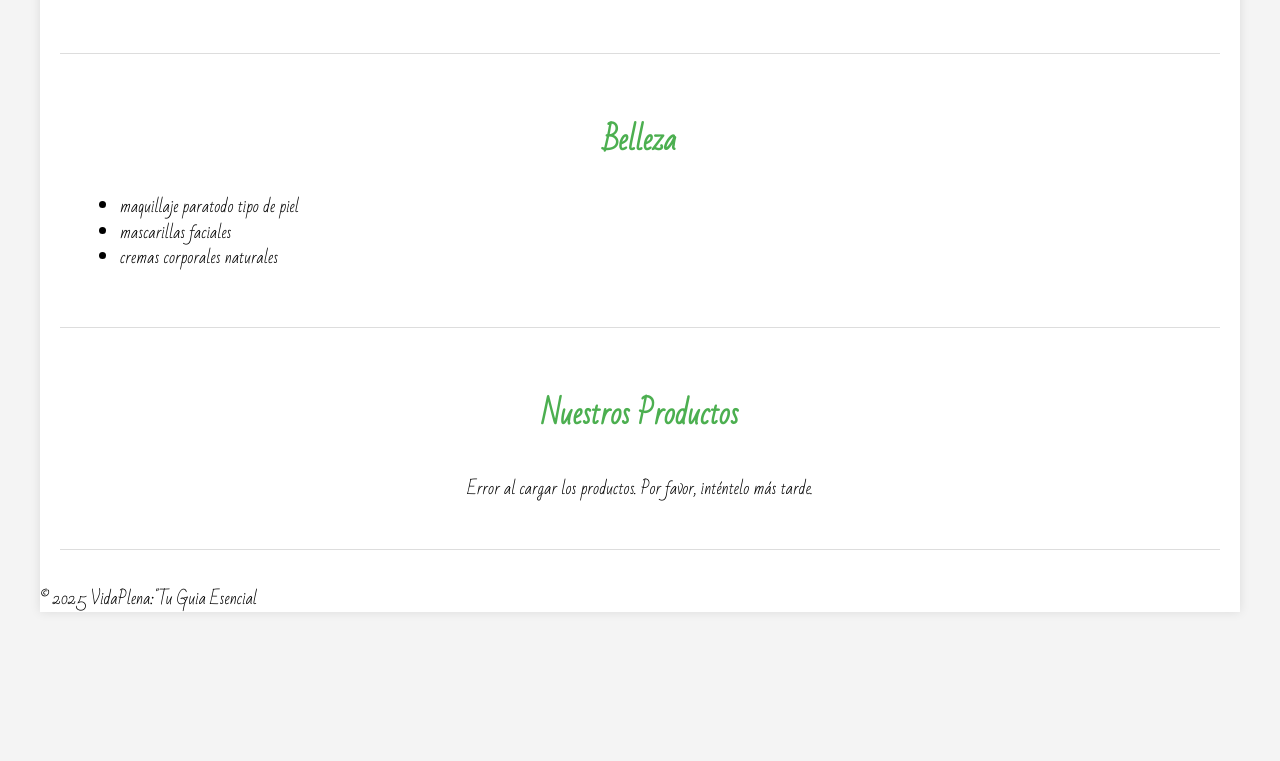
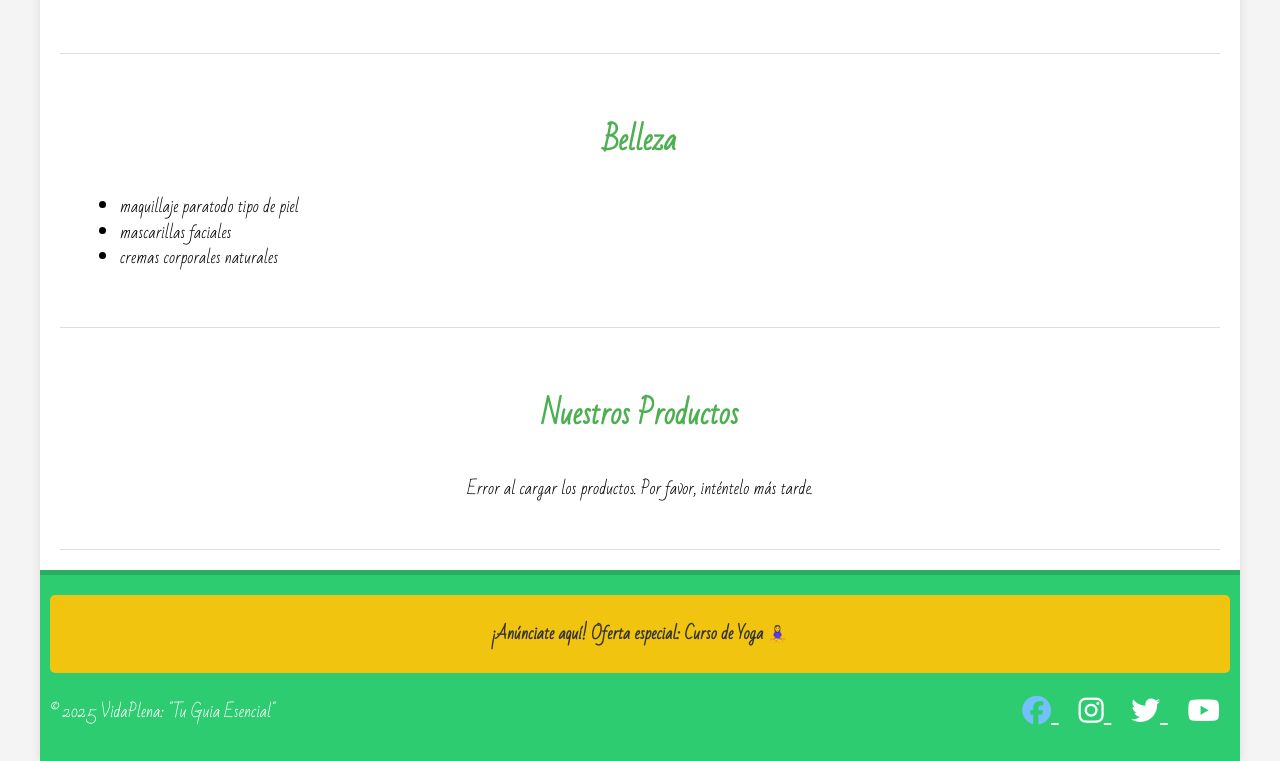
Before and after one commit to Mayli92/Proyecto_Final, a plain HTML site: page index.html in a window 1280 px wide. Shown: the part 1398-2159 px from the top of the page. Before the commit the page ends 2026 px from the top, so only its background shows below. Drawn offline with Linux system fonts and the light colour scheme; no server answers.

Commit message:
Enhance footer design and functionality across multiple HTML files, adding social media links and promotional content.

```diff
--- a/index.html
+++ b/index.html
@@ -7,6 +7,7 @@
     <title>Proyecto Flexbox Responsive</title>
     <link rel="stylesheet" href="style.css">
     <link href="https://fonts.googleapis.com/css2?family=Bad+Script&display=swap" rel="stylesheet">
+    <script src="https://kit.fontawesome.com/f7d5cff221.js" crossorigin="anonymous"></script>
 </head>
 
 <body>
@@ -74,10 +75,31 @@
         </main>
 
         <footer>
-            <p>&copy; 2025 VidaPlena:"Tu Guia Esencial</p>
+            <div id="publicidad-footer">
+                <p>¡Anúnciate aquí! Oferta especial: Curso de Yoga 🧘‍♀️</p>
+                </div>
+
+            <div id="footer-content">
+                <p>&copy; 2025 VidaPlena: "Tu Guia Esencial"</p>
+
+                <div class="social-icons">
+                    <a href="https://www.facebook.com/" target="_blank" aria-label="Síguenos en Facebook">
+                        <i class="fab fa-facebook" style="color: #74C0FC;"></i>
+                    </a>
+                    <a href="https://www.instagram.com/" target="_blank" aria-label="Síguenos en Instagram">
+                        <i class="fab fa-instagram"></i>
+                    </a>
+                    <a href="https://twitter.com/" target="_blank" aria-label="Síguenos en Twitter">
+                        <i class="fab fa-twitter"></i>
+                    </a>
+                    <a href="https://www.youtube.com/" target="_blank" aria-label="Mira nuestro canal de YouTube">
+                        <i class="fab fa-youtube"></i>
+                    </a>
+                </div>
+            </div>
         </footer>
     </div>
-    <script src="script.js"></script>
+    <script src="script.js"> </script>
 </body>
 
 </html>
--- a/style.css
+++ b/style.css
@@ -262,3 +262,53 @@ section h2, .titulo-carrito {
         width: 100%; /* Botón al 100% del ancho en móvil */
     }
 }
+
+/* -------------------------- */
+/* --------- Footer --------- */
+/* -------------------------- */
+
+footer {
+    /* CAMBIO AQUÍ: Color de fondo verde */
+    background-color: #2ecc71; /* Un tono de verde esmeralda */
+    color: white;
+    padding: 20px 10px;
+    text-align: center;
+    border-top: 5px solid #27ae60; /* Un verde un poco más oscuro para el borde */
+}
+
+#publicidad-footer {
+    /* Manteniendo el color amarillo para la publicidad, pero ajustado para contrastar */
+    background-color: #f1c40f;
+    color: #333;
+    padding: 10px;
+    margin-bottom: 10px;
+    border-radius: 5px;
+    font-weight: bold;
+}
+
+#footer-content {
+    display: flex;
+    flex-direction: column;
+    align-items: center;
+    justify-content: space-between;
+    gap: 15px;
+}
+
+.social-icons a {
+    font-size: 1.8em;
+    margin: 0 10px;
+    transition: color 0.3s;
+    color: white; /* Color por defecto de los íconos */
+}
+
+.social-icons a:hover {
+    /* Cambiamos el hover a un color que contraste bien con el verde, como un azul oscuro */
+    color: #34495e;
+}
+
+/* Media Query para escritorio (si ya existe) */
+@media (min-width: 600px) {
+    #footer-content {
+        flex-direction: row;
+    }
+}
```
Also changed, not shown: carrito.html (+26 -1 lines), contacto.html (+17 -1 lines).
